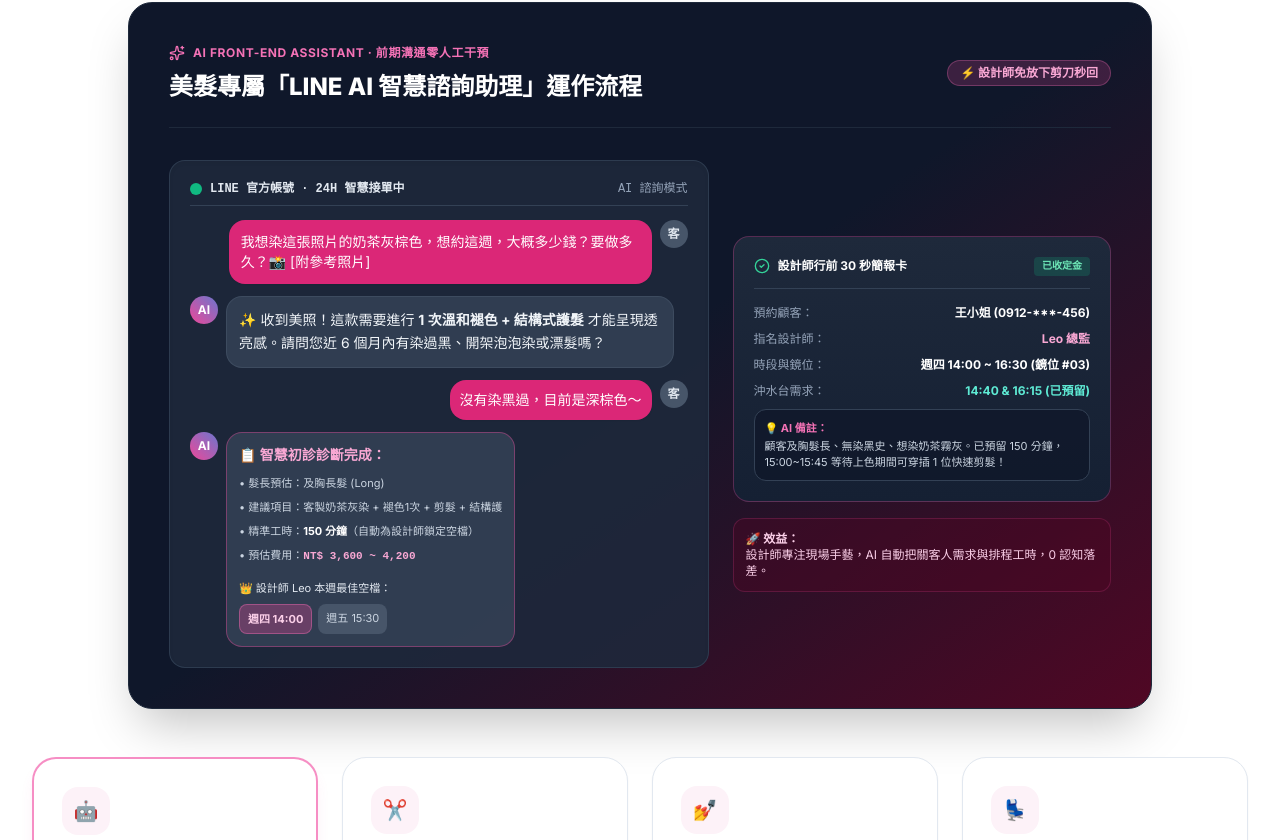
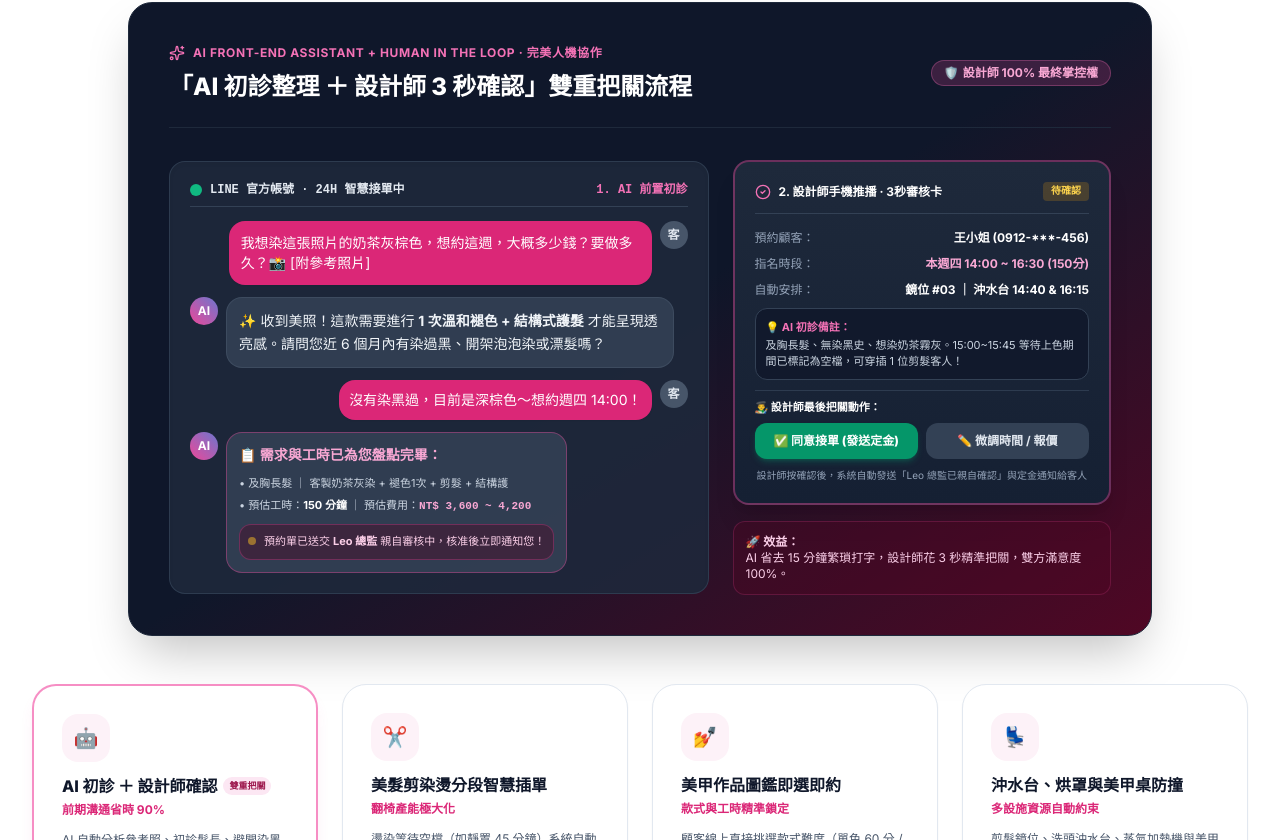
Before and after one commit to jerryxue-project/relievo_landing, a Vue app: page /solutions/beauty in a window 1280 px wide. Shown: the part 440-1280 px from the top of the page. Built offline with nearby package versions, Linux system fonts and the light colour scheme.

Commit message:
feat: highlight AI Pre-consultation + Designer 3-second one-click review workflow in Beauty landing page

```diff
--- a/src/views/BeautySolutionView.vue
+++ b/src/views/BeautySolutionView.vue
@@ -9,10 +9,10 @@
         </span>
         <h1 class="text-3xl sm:text-5xl font-black text-slate-900 tracking-tight leading-tight">
           Relivo Beauty 美髮美甲沙龍<br />
-          <span class="text-pink-600">AI 智慧諮詢助理 · 燙染空檔排班 · 設施自動防撞</span>
+          <span class="text-pink-600">AI 智慧諮詢助理 · 設計師雙重確認 · 燙染空檔排班</span>
         </h1>
         <p class="text-slate-600 text-sm sm:text-base leading-relaxed">
-          專為美髮沙龍與美甲工作室打造。內建「LINE 24H AI 諮詢助理」，自動完成前期髮況診斷、參考照分析與工時報價，減少 80% 設計師手動訊息干預；搭配剪染燙等待空檔智慧插單與座位排程，產能翻倍不塞車。
+          專為美髮沙龍與美甲工作室打造。內建「LINE 24H AI 諮詢助理」，自動完成前期髮況診斷、參考照分析與工時報價；搭配<strong>設計師 3 秒一鍵審核機制</strong>與燙染等待空檔智慧插單，產能翻倍、溝通零負擔。
         </p>
       </div>
 
@@ -22,12 +22,13 @@
           <div class="space-y-1">
             <div class="inline-flex items-center space-x-2 text-pink-400 text-xs font-bold uppercase tracking-wider">
               <Sparkles class="w-4 h-4 text-pink-400" />
-              <span>AI Front-end Assistant · 前期溝通零人工干預</span>
+              <span>AI Front-end Assistant + Human in the Loop · 完美人機協作</span>
             </div>
-            <h3 class="text-xl sm:text-2xl font-extrabold text-white">美髮專屬「LINE AI 智慧諮詢助理」運作流程</h3>
+            <h3 class="text-xl sm:text-2xl font-extrabold text-white">「AI 初診整理 ＋ 設計師 3 秒確認」雙重把關流程</h3>
           </div>
-          <span class="px-3 py-1 rounded-full bg-pink-500/20 text-pink-300 text-xs font-bold border border-pink-400/30 self-start md:self-auto">
-            ⚡ 設計師免放下剪刀秒回
+          <span class="px-3 py-1 rounded-full bg-pink-500/20 text-pink-300 text-xs font-bold border border-pink-400/30 self-start md:self-auto flex items-center space-x-1">
+            <span>🛡️</span>
+            <span>設計師 100% 最終掌控權</span>
           </span>
         </div>
 
@@ -40,7 +41,7 @@
                 <div class="w-3 h-3 rounded-full bg-emerald-500"></div>
                 <span class="text-slate-200 font-bold">LINE 官方帳號 · 24H 智慧接單中</span>
               </div>
-              <span>AI 諮詢模式</span>
+              <span class="text-pink-400 font-semibold">1. AI 前置初診</span>
             </div>
 
             <!-- Chat bubbles -->
@@ -70,47 +71,42 @@
               <!-- Customer Bubble 2 -->
               <div class="flex items-start justify-end space-x-2">
                 <div class="bg-pink-600 text-white p-2.5 rounded-2xl rounded-tr-xs max-w-[80%] shadow-sm">
-                  <p>沒有染黑過，目前是深棕色～</p>
+                  <p>沒有染黑過，目前是深棕色～想約週四 14:00！</p>
                 </div>
                 <div class="w-7 h-7 rounded-full bg-slate-600 flex items-center justify-center text-xs font-bold text-slate-200 flex-shrink-0">
                   客
                 </div>
               </div>
 
-              <!-- AI Booking Quote & Smart Slot -->
+              <!-- AI Booking Quote & Pending Confirmation -->
               <div class="flex items-start space-x-2">
                 <div class="w-7 h-7 rounded-full bg-gradient-to-tr from-pink-500 to-indigo-500 flex items-center justify-center text-xs text-white font-bold flex-shrink-0">
                   AI
                 </div>
                 <div class="bg-slate-700/90 text-slate-100 p-3 rounded-2xl rounded-tl-xs max-w-[90%] space-y-2 border border-pink-500/40">
-                  <div class="text-pink-300 font-bold">📋 智慧初診診斷完成：</div>
-                  <ul class="text-[11px] text-slate-300 space-y-1">
-                    <li>• 髮長預估：及胸長髮 (Long)</li>
-                    <li>• 建議項目：客製奶茶灰染 + 褪色1次 + 剪髮 + 結構護</li>
-                    <li>• 精準工時：<strong class="text-white">150 分鐘</strong>（自動為設計師鎖定空檔）</li>
-                    <li>• 預估費用：<strong class="text-pink-300 font-mono">NT$ 3,600 ~ 4,200</strong></li>
+                  <div class="text-pink-300 font-bold">📋 需求與工時已為您盤點完畢：</div>
+                  <ul class="text-[11px] text-slate-300 space-y-0.5">
+                    <li>• 及胸長髮 ｜ 客製奶茶灰染 + 褪色1次 + 剪髮 + 結構護</li>
+                    <li>• 預估工時：<strong class="text-white">150 分鐘</strong> ｜ 預估費用：<strong class="text-pink-300 font-mono">NT$ 3,600 ~ 4,200</strong></li>
                   </ul>
-                  <div class="pt-1 text-[11px] text-slate-200">
-                    👑 設計師 Leo 本週最佳空檔：
-                    <div class="flex gap-1.5 mt-1.5">
-                      <span class="bg-pink-500/30 text-pink-200 px-2 py-1 rounded-lg border border-pink-400/40 font-bold">週四 14:00</span>
-                      <span class="bg-slate-600 text-slate-300 px-2 py-1 rounded-lg">週五 15:30</span>
-                    </div>
+                  <div class="pt-1.5 p-2 bg-pink-950/40 rounded-xl border border-pink-500/30 text-[11px] text-pink-200 flex items-center space-x-2">
+                    <span class="w-2 h-2 rounded-full bg-amber-400 animate-pulse flex-shrink-0"></span>
+                    <span>預約單已送交 <strong>Leo 總監</strong> 親自審核中，核准後立即通知您！</span>
                   </div>
                 </div>
               </div>
             </div>
           </div>
 
-          <!-- Right: Designer Pre-Consultation Summary Card -->
+          <!-- Right: Designer Pre-Consultation Review Card -->
           <div class="lg:col-span-5 space-y-4">
-            <div class="bg-gradient-to-b from-slate-800 to-slate-850 p-5 rounded-2xl border border-pink-500/30 space-y-4">
+            <div class="bg-gradient-to-b from-slate-800 to-slate-850 p-5 rounded-2xl border-2 border-pink-500/40 space-y-4 shadow-xl">
               <div class="flex items-center justify-between pb-3 border-b border-slate-700">
                 <div class="flex items-center space-x-2">
-                  <CheckCircle2 class="w-4 h-4 text-emerald-400" />
-                  <span class="text-xs font-bold text-white">設計師行前 30 秒簡報卡</span>
+                  <CheckCircle2 class="w-4 h-4 text-pink-400" />
+                  <span class="text-xs font-bold text-white">2. 設計師手機推播 · 3秒審核卡</span>
                 </div>
-                <span class="text-[10px] px-2 py-0.5 rounded bg-emerald-500/20 text-emerald-300 font-bold font-mono">已收定金</span>
+                <span class="text-[10px] px-2 py-0.5 rounded bg-amber-500/20 text-amber-300 font-bold font-mono">待確認</span>
               </div>
 
               <div class="space-y-2.5 text-xs text-slate-300">
@@ -119,27 +115,41 @@
                   <span class="font-bold text-white">王小姐 (0912-***-456)</span>
                 </div>
                 <div class="flex justify-between">
-                  <span class="text-slate-400">指名設計師：</span>
-                  <span class="font-bold text-pink-300">Leo 總監</span>
+                  <span class="text-slate-400">指名時段：</span>
+                  <span class="font-bold text-pink-300">本週四 14:00 ~ 16:30 (150分)</span>
                 </div>
                 <div class="flex justify-between">
-                  <span class="text-slate-400">時段與鏡位：</span>
-                  <span class="font-bold text-white">週四 14:00 ~ 16:30 (鏡位 #03)</span>
-                </div>
-                <div class="flex justify-between">
-                  <span class="text-slate-400">沖水台需求：</span>
-                  <span class="font-bold text-teal-300">14:40 & 16:15 (已預留)</span>
+                  <span class="text-slate-400">自動安排：</span>
+                  <span class="font-bold text-white">鏡位 #03 ｜ 沖水台 14:40 & 16:15</span>
                 </div>
                 <div class="p-2.5 bg-slate-900/80 rounded-xl border border-slate-700 text-[11px] text-slate-300">
-                  <span class="text-pink-400 font-bold block mb-0.5">💡 AI 備註：</span>
-                  顧客及胸髮長、無染黑史、想染奶茶霧灰。已預留 150 分鐘，15:00~15:45 等待上色期間可穿插 1 位快速剪髮！
+                  <span class="text-pink-400 font-bold block mb-0.5">💡 AI 初診備註：</span>
+                  及胸長髮、無染黑史、想染奶茶霧灰。15:00~15:45 等待上色期間已標記為空檔，可穿插 1 位剪髮客人！
+                </div>
+
+                <!-- Interactive 3-Second Action Buttons for Designer -->
+                <div class="pt-2 border-t border-slate-700/80 space-y-2">
+                  <div class="text-[11px] font-bold text-white flex items-center justify-between">
+                    <span>👨‍🎨 設計師最後把關動作：</span>
+                  </div>
+                  <div class="grid grid-cols-2 gap-2">
+                    <button type="button" class="py-2.5 px-2 rounded-xl bg-emerald-600 hover:bg-emerald-500 text-white font-extrabold text-xs flex items-center justify-center space-x-1 shadow-md shadow-emerald-600/30 cursor-pointer">
+                      <span>✅ 同意接單 (發送定金)</span>
+                    </button>
+                    <button type="button" class="py-2.5 px-2 rounded-xl bg-slate-700 hover:bg-slate-600 text-slate-200 font-bold text-xs flex items-center justify-center space-x-1 cursor-pointer">
+                      <span>✏️ 微調時間 / 報價</span>
+                    </button>
+                  </div>
+                  <p class="text-[10px] text-slate-400 text-center">
+                    設計師按確認後，系統自動發送「Leo 總監已親自確認」與定金通知給客人
+                  </p>
                 </div>
               </div>
             </div>
 
             <div class="p-3 bg-pink-950/40 rounded-xl border border-pink-500/20 text-xs text-pink-200 space-y-1">
               <span class="font-bold block">🚀 效益：</span>
-              <span>設計師專注現場手藝，AI 自動把關客人需求與排程工時，0 認知落差。</span>
+              <span>AI 省去 15 分鐘繁瑣打字，設計師花 3 秒精準把關，雙方滿意度 100%。</span>
             </div>
           </div>
         </div>
@@ -147,7 +157,7 @@
 
       <!-- 4 Core Feature Teasers Grid -->
       <div class="grid grid-cols-1 md:grid-cols-2 lg:grid-cols-4 gap-6 pt-12">
-        <!-- Feature 1: AI Chatbot -->
+        <!-- Feature 1: AI Chatbot + Designer Review -->
         <div class="bg-white p-6 sm:p-7 rounded-3xl border-2 border-pink-400/80 shadow-lg shadow-pink-500/10 space-y-3 relative flex flex-col justify-between">
           <div class="space-y-3">
             <div class="w-12 h-12 rounded-2xl bg-pink-50 text-pink-600 flex items-center justify-center text-xl font-bold shadow-xs">
@@ -155,13 +165,13 @@
             </div>
             <div class="space-y-1">
               <div class="flex items-center space-x-1.5">
-                <h3 class="font-extrabold text-slate-900 text-base">LINE AI 智慧諮詢助理</h3>
-                <span class="text-[9px] px-1.5 py-0.5 rounded-full bg-pink-100 text-pink-800 font-bold">核心亮點</span>
+                <h3 class="font-extrabold text-slate-900 text-base">AI 初診 ＋ 設計師確認</h3>
+                <span class="text-[9px] px-1.5 py-0.5 rounded-full bg-pink-100 text-pink-800 font-bold">雙重把關</span>
               </div>
-              <p class="text-xs text-pink-600 font-bold">前期溝通零人工干預</p>
+              <p class="text-xs text-pink-600 font-bold">前期溝通省時 90%</p>
             </div>
             <p class="text-xs text-slate-600 leading-relaxed">
-              自動分析參考照、初診髮長、避開染黑漂髮地雷、預估精準施作時間與價格，免設計師停下手邊工作手動回訊。
+              AI 自動分析參考照、初診髮長、避開染黑漂髮地雷並算好工時，推播摘要讓設計師 3 秒一鍵核准，零糾紛。
             </p>
           </div>
         </div>
```
Also changed, not shown: 1 other file (tests, documents, lock files or other folders).
